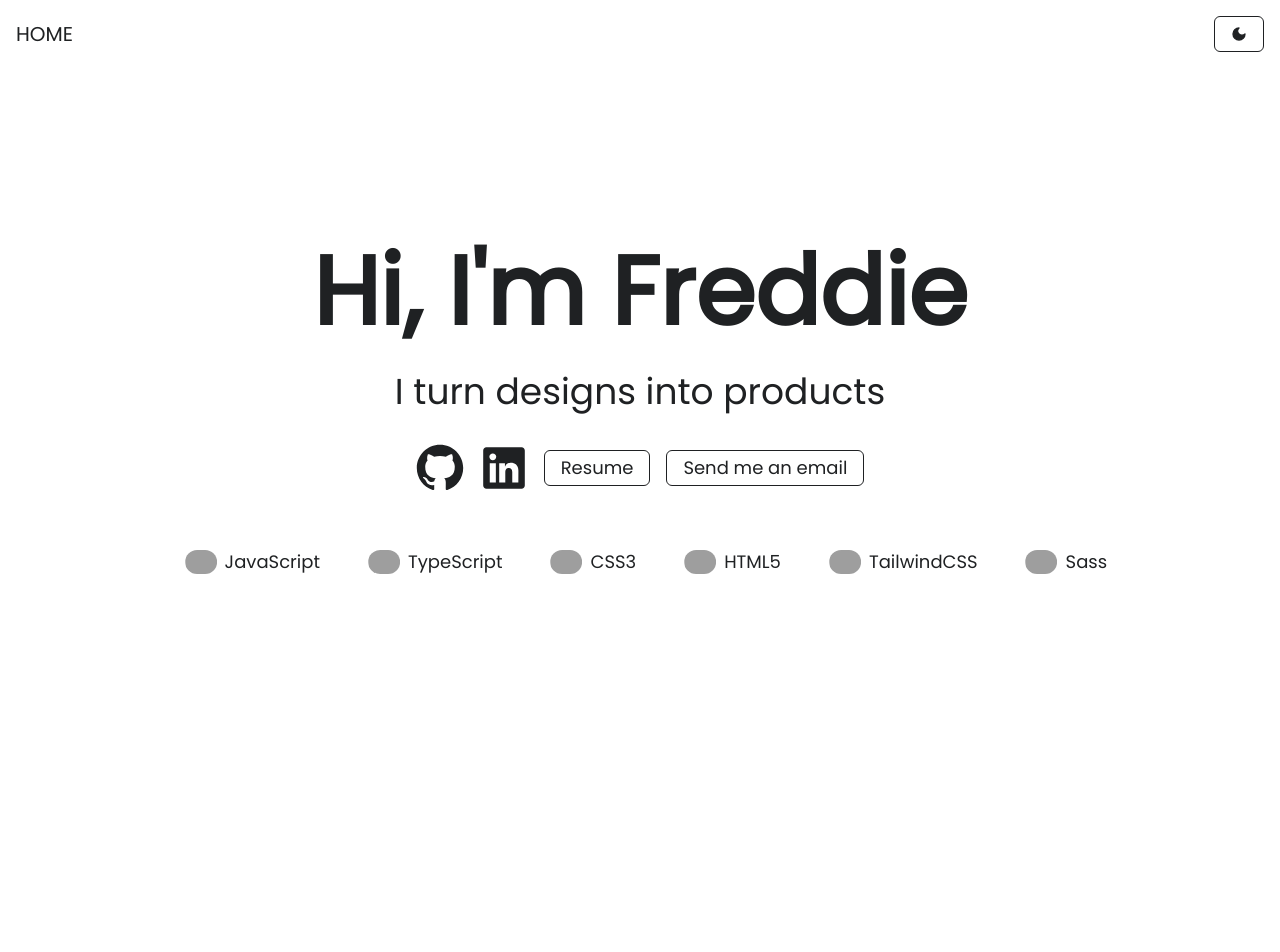
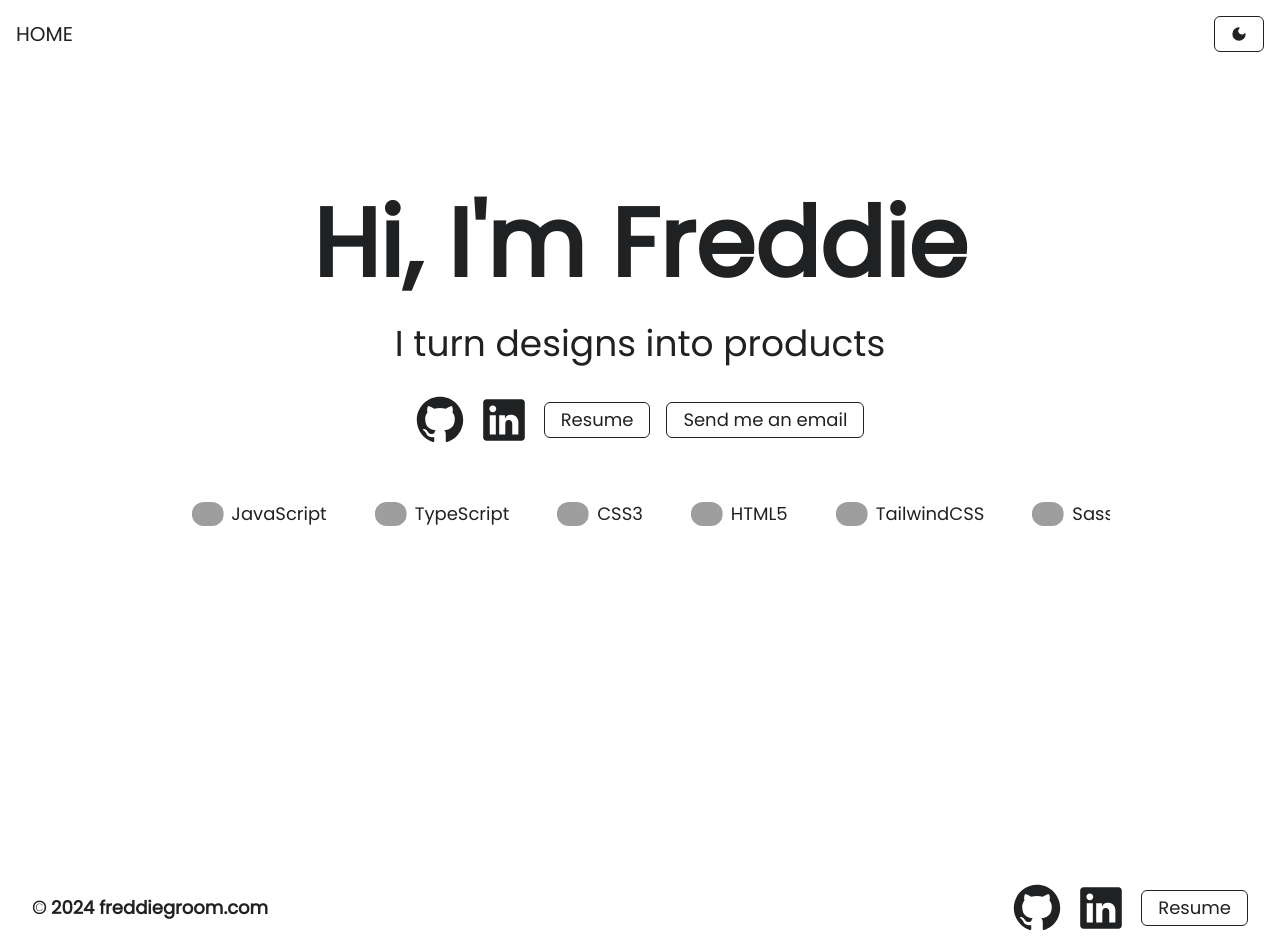
Before and after one commit to Fredgroom/freddie_groom_com_latest, a Next.js app: page / in a window 1280 px wide. Shown: the top 952 px of the page. Built offline with nearby package versions, Linux system fonts and the light colour scheme; grey boxes are pictures that could not be loaded.

Commit message:
update before release

```diff
--- a/src/components/Footer/index.tsx
+++ b/src/components/Footer/index.tsx
@@ -1,45 +1,14 @@
-import { useState } from 'react';
 import Download from '../Download';
 import { Large } from '../Typography';
-import { Button } from '../ui/button';
-import { useToast } from '@/hooks/use-toast';
 import { Toaster } from '../ui/toaster';
 import { GitHubLogoIcon, LinkedInLogoIcon } from '@radix-ui/react-icons';
 import Link from 'next/link';
 
 const Footer = () => {
-  const { toast } = useToast();
-  const textToCopy = 'Fredgroom@gmail.com';
-  // const [isCopied, setIsCopied] = useState(false);
-
-  // const handleCopy = async () => {
-  //   try {
-  //     await navigator.clipboard.writeText(textToCopy);
-  //     setIsCopied(true);
-  //     toast({
-  //       title: 'Email address copied!',
-  //       description: 'You can now paste it anywhere.',
-  //     });
-  //   } catch (err) {
-  //     console.error('Failed to copy text:', err);
-  //     toast({
-  //       title: 'Uh oh! Something went wrong.',
-  //       description: `You couldn't copy the contact details, sorry.`,
-  //     });
-  //   }
-  // };
-
   return (
-    <footer className='flex pt-11 px-8 py-4 justify-between'>
+    <footer className='flex pt-11 px-8 py-4 justify-between items-center'>
       <div>
         <Large>&copy; {new Date().getFullYear()} freddiegroom.com</Large>
-        {/* <Button variant='outline' onClick={handleCopy}>
-          {isCopied
-            ? 'Copied Fredgroom@gmail.com to clipboard!'
-            : `Fredgroom@gmail.com`}{' '}
-          <Clipboard />
-        </Button> */}
-        <Toaster />
       </div>
       <div className='flex items-center gap-4'>
         <Link href='https://github.com/fredgroom'>
--- a/src/pages/layout.tsx
+++ b/src/pages/layout.tsx
@@ -28,7 +28,9 @@ const RootLayout = ({ children, pageTitle }: RootLayoutProps) => {
         disableTransitionOnChange
       >
         <Header />
-        <div className='my-12 px-4 flex flex-col items-center'>{children}</div>
+        <div className='px-4 flex column justify-center items-center'>
+          {children}
+        </div>
         <Footer />
       </ThemeProvider>
     </div>
```
